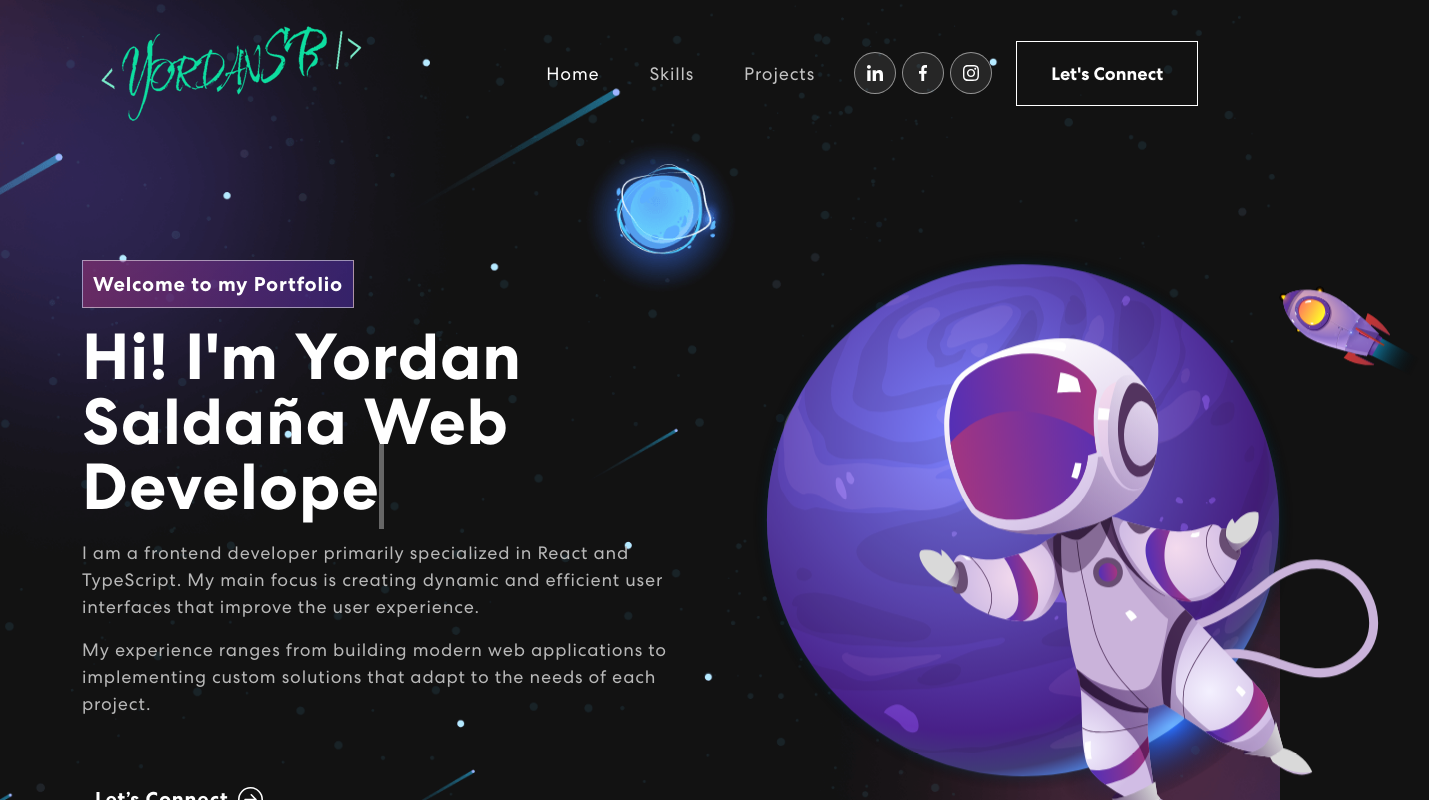
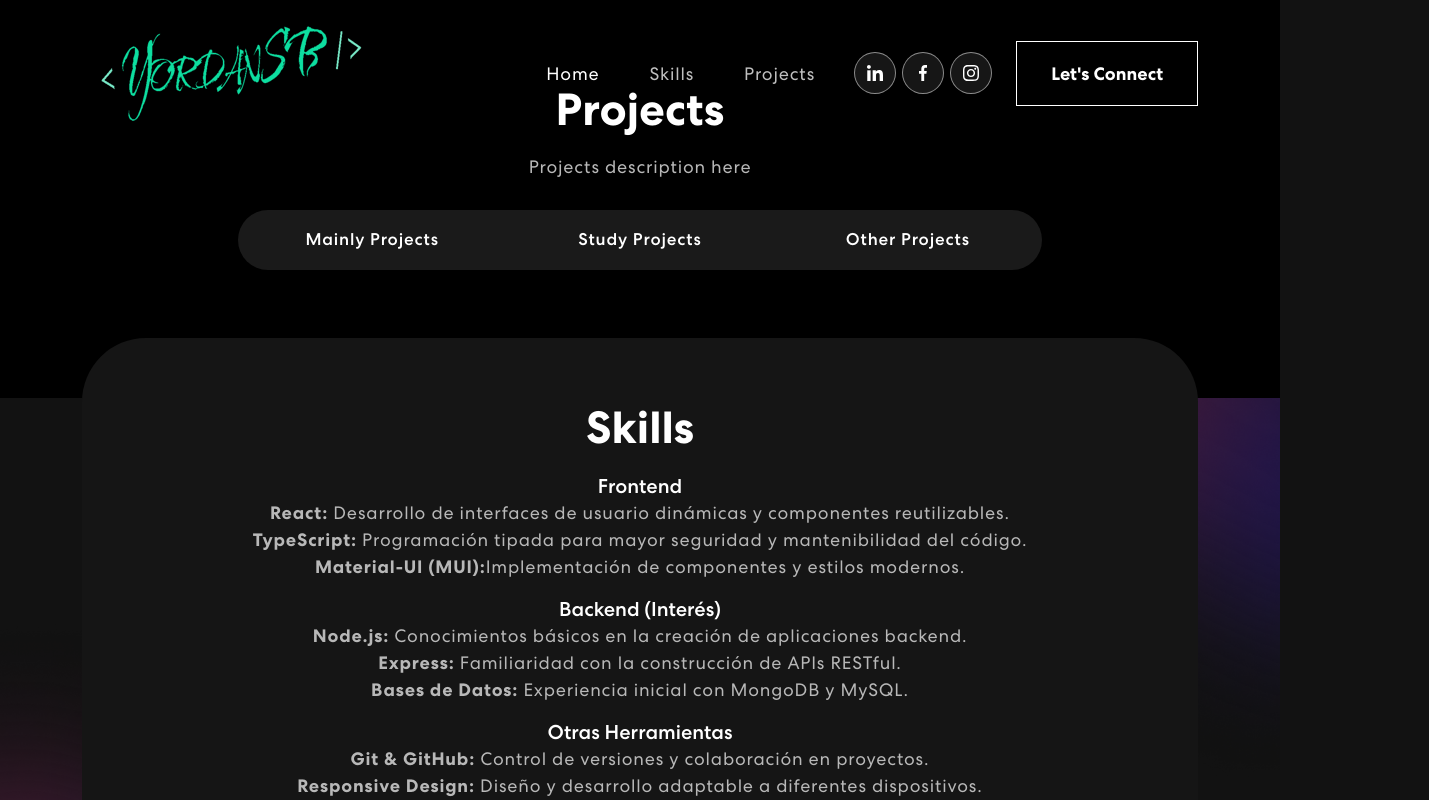
Before and after one commit to YordanSBarrera/personal_portafolio, a React (Create React App) app: page / in a window 1280 px wide. Shown: the top 800 px of the page, 1429 px wide, since content can reach past the window. Built offline with nearby package versions, Linux system fonts and the light colour scheme.

Commit message:
some test

```diff
--- a/src/App.tsx
+++ b/src/App.tsx
@@ -1,5 +1,5 @@
 import "./App.css";
-import Banner from "./components/Banner";
+// import Banner from "./components/Banner";
 // import Contact from "./components/Contact";
 import Footer from "./components/footer/Footer";
 import Header from "./components/header/Header";
@@ -9,7 +9,7 @@ import Skills from "./components/skills/Skills";
 const Body = () => {
   return (
     <>
-      <Banner />
+      {/* <Banner /> */}
       <Projects />
       <Skills />
       {/* <Contact /> */}
```
